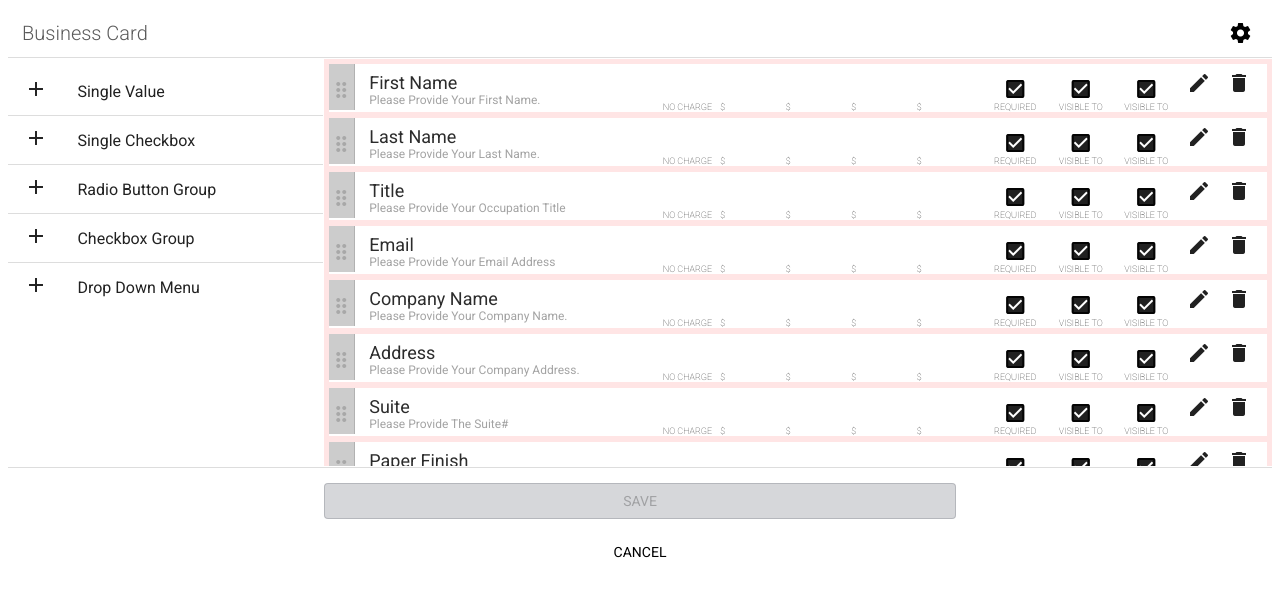
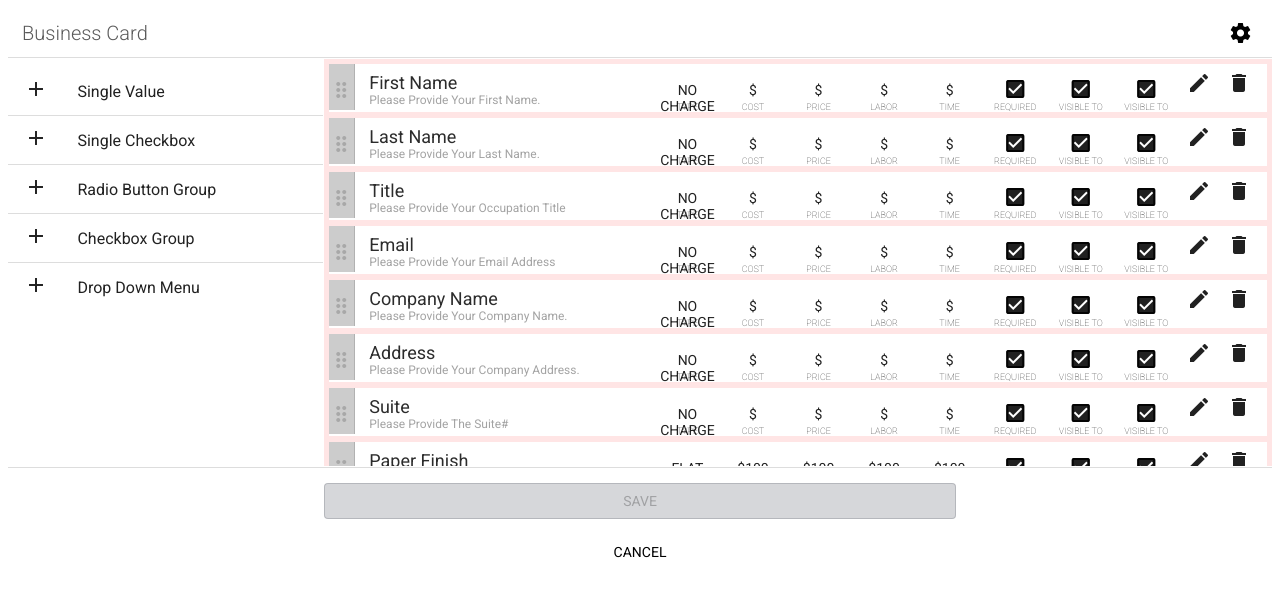
Before and after one commit to elwood-berry/esbcore-form-builder, an Angular app: page / in a window 1280 px wide. Shown: the top 596 px of the page. Built offline with nearby package versions, Linux system fonts and the light colour scheme.

Commit message:
1 file modified

```diff
--- a/src/assets/scss/_attr-item.scss
+++ b/src/assets/scss/_attr-item.scss
@@ -71,6 +71,18 @@
       text-transform: uppercase;
       width: 125px;
 
+      .setting-value {
+        align-content: center;
+        font-size: 14px;
+        font-weight: 400;
+        justify-content: center;
+        left: 0;
+        position: absolute;
+        text-align: center;
+        top: 20px;
+        width: 100%;
+      }
+
       // CHECKBOX OUTLINE.
       .checkbox-outline {
         position: absolute;
```
